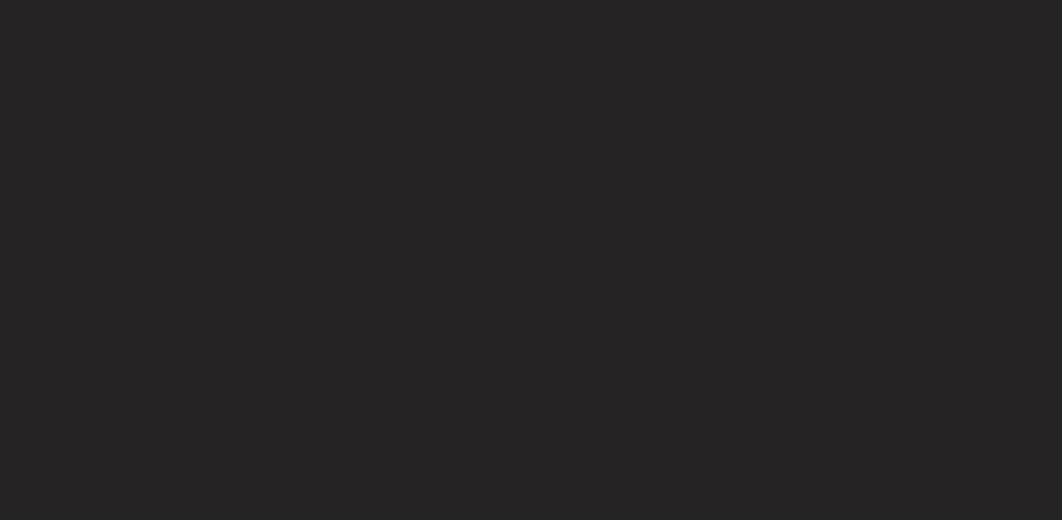
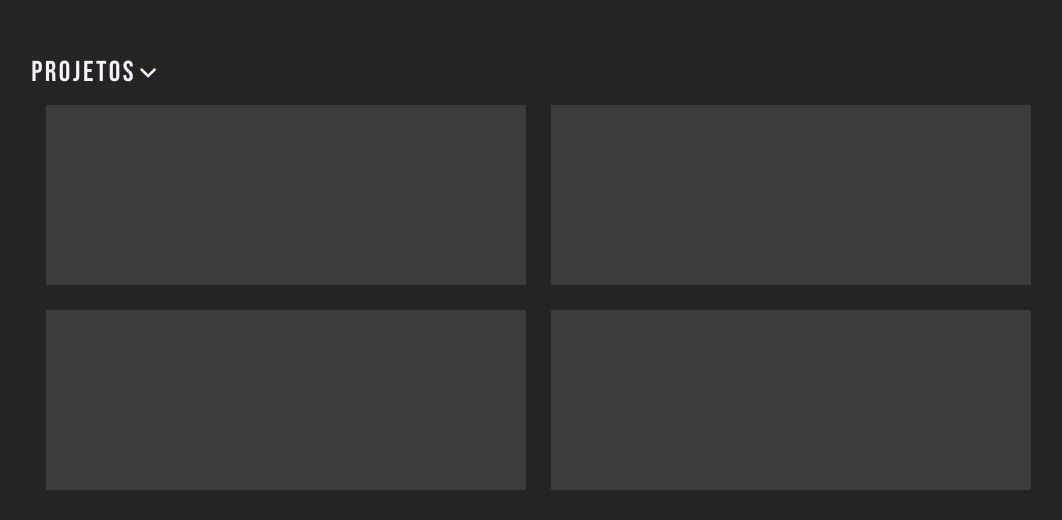
Before and after one commit to thiagomotaPE/portfolio, an Angular app: page / in a window 1280 px wide. Shown: the part 1760-2280 px from the top of the page, without its empty margins (102-1164 px from the left). Built offline with nearby package versions, Linux system fonts and the light colour scheme.

Commit message:
desenvolvendo a seção projects
desenvolvi a base da seção e criei os components option-window e project-card

```diff
--- /dev/null
+++ b/src/app/components/options-window/options-window.component.css
@@ -0,0 +1,43 @@
+.menu{
+    margin: 0% 10%;
+}
+.menu-option {
+    display: flex;
+    flex-direction: row;
+    align-items: center;
+
+    font-family: var(--firstFont);
+    font-size: 1.8rem;
+    color: var(--lettersColor);
+    letter-spacing: 2.5px;
+    cursor: pointer;
+}
+.fa-angle-down {
+    margin-left: 3px;
+    font-size: 1.3rem;
+}
+.dropdown {
+    position: absolute;
+    font-family: var(--secondFont);
+    background-color: var(--backgroundColor3);
+    min-width: 15%;
+    margin-left: 2%;
+    margin-top: 3px;
+    box-shadow: 5px 8px 8px 0px rgba(0, 0, 0, 0.2);
+    z-index: 1;
+}
+.dropdown-item {
+    padding: 12px 16px;
+    text-decoration: none;
+    display: block;
+    color: var(--lettersColor);
+}
+.dropdown-item:hover {
+    color: var(--contrastColor);
+}
+
+hr {
+    margin: 0px 15px;
+    border: none;
+    border-top: 2px solid var(--contrastColor);
+}
--- /dev/null
+++ b/src/app/components/options-window/options-window.component.html
@@ -0,0 +1,11 @@
+<div class="menu" (click)="toggleDropdown()">
+    <div class="menu-option">
+        <span>Projetos</span>
+        <i class="fa-solid fa-angle-down"></i>
+    </div>
+    <div class="dropdown" *ngIf="isDropdownOpen">
+      <a href="#" class="dropdown-item">Projetos Reais</a>
+      <hr>
+      <a href="#" class="dropdown-item">Projetos de Estudo</a>
+    </div>
+</div>
--- /dev/null
+++ b/src/app/components/options-window/options-window.component.ts
@@ -0,0 +1,17 @@
+import { CommonModule } from '@angular/common';
+import { Component } from '@angular/core';
+
+@Component({
+  selector: 'app-options-window',
+  standalone: true,
+  imports: [CommonModule],
+  templateUrl: './options-window.component.html',
+  styleUrl: './options-window.component.css'
+})
+export class OptionsWindowComponent {
+  isDropdownOpen: boolean = false;
+
+  toggleDropdown() {
+    this.isDropdownOpen = !this.isDropdownOpen;
+  }
+}
--- a/src/app/components/photo/photo.component.css
+++ b/src/app/components/photo/photo.component.css
@@ -1,6 +1,6 @@
 img {
     width: 230px;
-    height: 290px;
+    height: 270px;
     border: 2px solid var(--contrastColor);
     border-radius: 15px;
 }
--- /dev/null
+++ b/src/app/components/project-card/project-card.component.css
@@ -0,0 +1,5 @@
+.card {
+    width: 480px;
+    height: 180px;
+    background-color: var(--backgroundColor2);
+}
--- /dev/null
+++ b/src/app/components/project-card/project-card.component.html
@@ -0,0 +1,3 @@
+<div class="card">
+
+</div>
--- a/src/app/pages/home/home.component.css
+++ b/src/app/pages/home/home.component.css
@@ -37,14 +37,14 @@
     justify-content: center;
     align-items: center;
     margin: 0% 9%;
-    margin-top: 7%;
+    margin-top: 6%;
 }
 .perfil-photo {
     margin-right: 30px;
 }
 .skills {
     margin: 0% 10%;
-    margin-top: 10px;
+    margin-top: 20px;
 }
 .skills-title {
     font-family: 'Bebas Neue';
@@ -61,7 +61,22 @@
     display: flex;
     flex-direction: column;
     justify-content: center;
+    align-items: center;
     height: 100vh;
+}
+.project-type-menu {
+    width: 99vw;
+    margin-top: 5%;
+    margin-bottom: 15px;
+}
+
+.projects-content {
+    display: flex;
+    flex-direction: row;
+    justify-content: center;
+    margin: 0% 5%;
+    flex-wrap: wrap;
+    gap: 25px;
 }
 
 
--- a/src/app/pages/home/home.component.html
+++ b/src/app/pages/home/home.component.html
@@ -37,7 +37,15 @@
 
 
 <section class="projects" id="projects">
-
+    <div class="project-type-menu">
+        <app-options-window></app-options-window>
+    </div>
+    <div class="projects-content">
+        <app-project-card></app-project-card>
+        <app-project-card></app-project-card>
+        <app-project-card></app-project-card>
+        <app-project-card></app-project-card>
+    </div>
 </section>
 
 <!-- <section class="experience" id="experience">
--- a/src/app/pages/home/home.component.ts
+++ b/src/app/pages/home/home.component.ts
@@ -8,6 +8,8 @@
 import { PhotoComponent } from '../../components/photo/photo.component';
 import { ResumeComponent } from '../../components/resume/resume.component';
 import { HardSkillComponent } from '../../components/hard-skills/hard-skill.component';
+import { OptionsWindowComponent } from '../../components/options-window/options-window.component';
+import { ProjectCardComponent } from '../../components/project-card/project-card.component';
 
 @Component({
     selector: 'app-home',
@@ -23,7 +25,9 @@
         FooterComponent,
         PhotoComponent,
         ResumeComponent,
-        HardSkillComponent
+        HardSkillComponent,
+        OptionsWindowComponent,
+        ProjectCardComponent
     ]
 })
 export class HomeComponent {
--- a/src/styles.css
+++ b/src/styles.css
@@ -9,6 +9,7 @@
     --contrastColor3: #02D463;
     --backgroundColor1: #252323;
     --backgroundColor2: #3E3B3B;
+    --backgroundColor3: #3E3B3B;
     --lettersColor: #F8F0FB;
 
     /* fonts */
@@ -23,6 +24,7 @@
     --contrastColor3: #02D463;
     --backgroundColor1:#F8F0FB;
     --backgroundColor2: #3E3B3B;
+    --backgroundColor3: #F8F0FB;
     --lettersColor: #252323;
 
     /* fonts */
```
Also changed, not shown: src/app/components/project-card/project-card.component.ts (added, +12 -0 lines), 2 other files (tests, documents, lock files or other folders).
